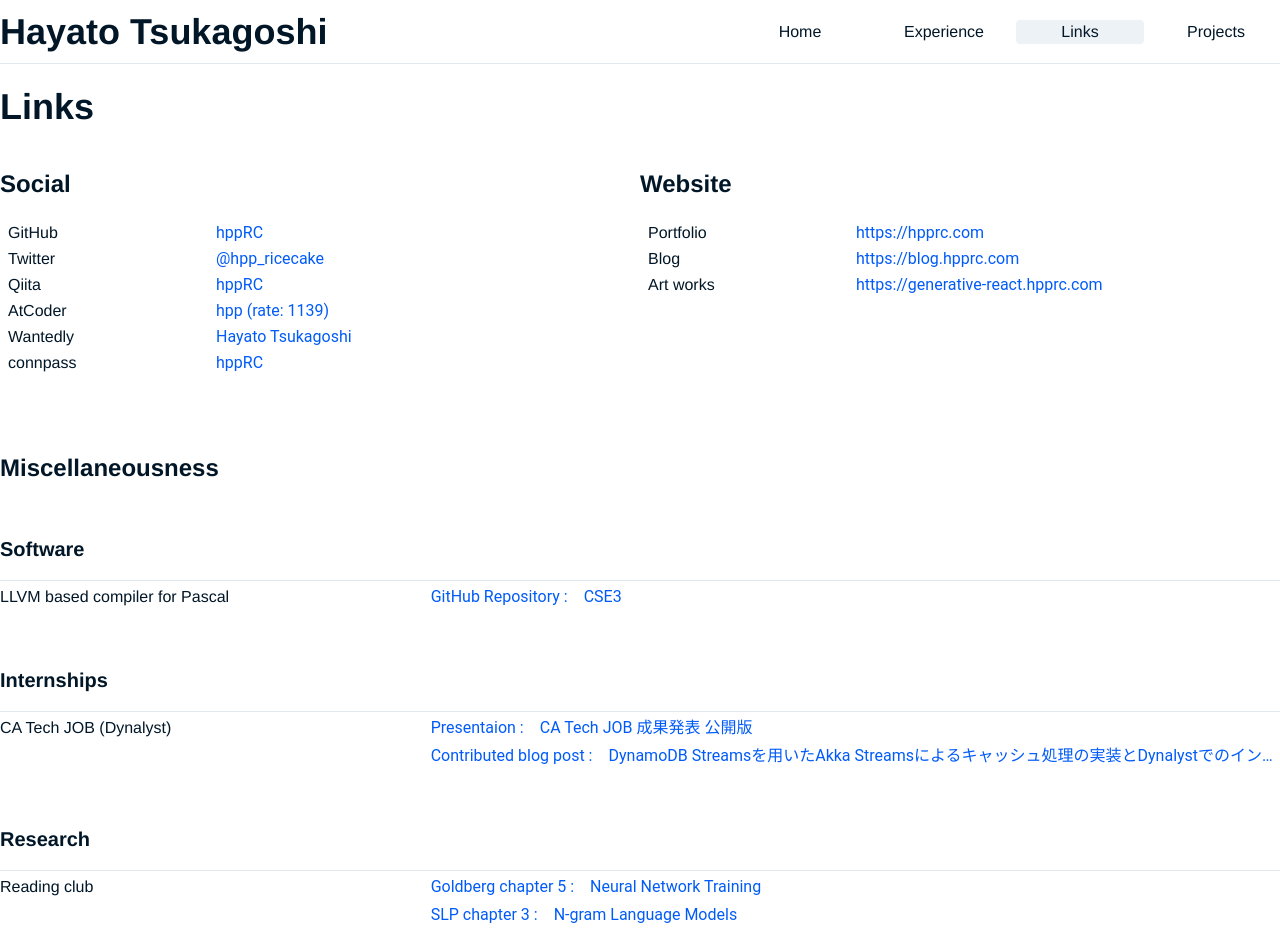
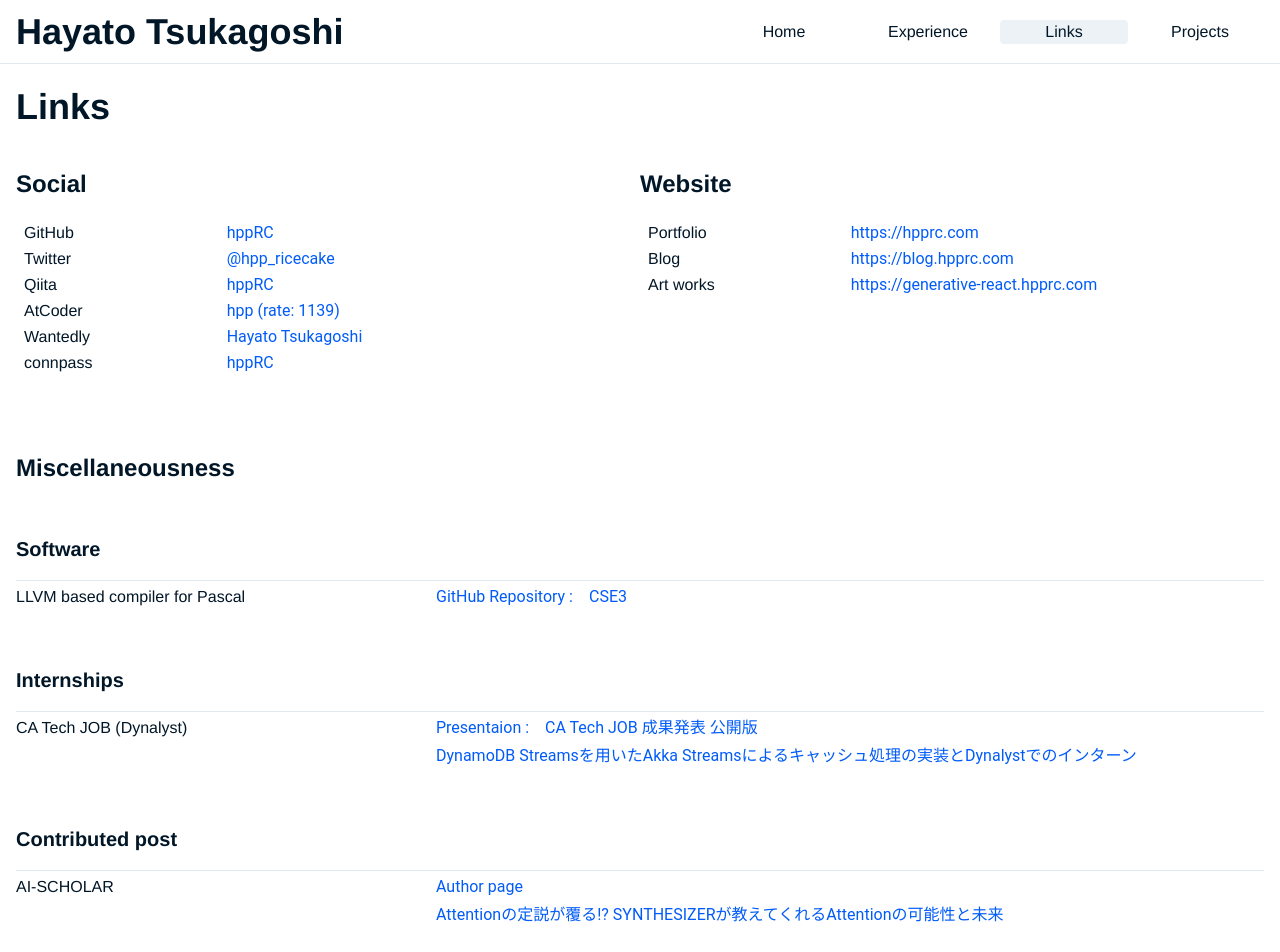
Before and after one commit to hppRC/hppRC.github.io, a Next.js app: page /links in a window 1280 px wide. Shown: the top 952 px of the page. Built offline with nearby package versions, Linux system fonts and the light colour scheme.

Commit message:
:sparkles: Add posts

```diff
--- a/src/layouts/header.tsx
+++ b/src/layouts/header.tsx
@@ -39,7 +39,7 @@ export const Header: React.FC = () => {
     setOpen((open) => !open);
   }, []);
   return (
-    <header className='fixed top-0 bg-white border-b pointer-events-auto w-full h-12 lg:h-16'>
+    <header className='fixed top-0 bg-white border-b pointer-events-auto w-full h-12 lg:h-16 lg:px-4'>
       <nav className='flex h-full bg-white max-w-screen-xl mx-auto items-center justify-between'>
         <div
           className={`absolute h-full w-full bg-white border-b transform transition-transform duration-300 ease-in-out px-2 lg:px-0 ${
--- a/src/layouts/index.tsx
+++ b/src/layouts/index.tsx
@@ -6,7 +6,7 @@ import { Header } from './header';
 const Component: React.FCX = ({ children }) => (
   <div className='flex flex-col min-h-screen pointer-events-none'>
     <Header />
-    <main className='flex-1 max-w-screen-xl w-full mx-auto pointer-events-auto p-2 pt-12 lg:pt-16 lg:px-0 lg:py-4'>
+    <main className='flex-1 max-w-screen-xl w-full mx-auto pointer-events-auto p-2 pt-12 lg:pt-16 lg:px-4'>
       {children}
     </main>
     <Footer />
--- a/src/pages/index.tsx
+++ b/src/pages/index.tsx
@@ -66,7 +66,7 @@ const certificatesResources: ReadonlyArray<Resource> = [
 
 const Component: React.FCX = () => (
   <>
-    <section className='my-8 text-sm lg:text-base flex ml-4 lg:ml-0 items-center'>
+    <section className='my-4 text-sm lg:text-base flex ml-4 lg:ml-0 items-center'>
       <div className='mr-4 lg:mr-8'>
         <picture>
           <source srcSet={WebpIcon} type='image/webp' />
--- a/src/pages/links.tsx
+++ b/src/pages/links.tsx
@@ -18,10 +18,7 @@ const websiteLinks = {
 type MiscellaneousData = { title: string; name?: string; href: string };
 
 const miscellaneousness: {
-  Software: { [key: string]: MiscellaneousData[] };
-  Internships: { [key: string]: MiscellaneousData[] };
-  Research: { [key: string]: MiscellaneousData[] };
-  LT: { [key: string]: MiscellaneousData[] };
+  [key: string]: { [key: string]: MiscellaneousData[] };
 } = {
   Software: {
     // 'Portfolio site': [{ title: `hpp portfolio`, href: `https://hpprc.com` }],
@@ -39,9 +36,17 @@ const miscellaneousness: {
         href: `https://docs.google.com/presentation/d/1o8TEOKGt89REdpD0KHM0pfb-yJcIgJcoiMJNUOqa1lY/edit?usp=sharing`,
       },
       {
-        title: `Contributed blog post`,
-        name: `DynamoDB Streamsを用いたAkka Streamsによるキャッシュ処理の実装とDynalystでのインターン`,
+        title: `DynamoDB Streamsを用いたAkka Streamsによるキャッシュ処理の実装とDynalystでのインターン`,
         href: `https://developers.cyberagent.co.jp/blog/archives/25747/`,
+      },
+    ],
+  },
+  'Contributed post': {
+    'AI-SCHOLAR': [
+      { title: `Author page`, href: `https://ai-scholar.tech/author/hpp` },
+      {
+        title: `Attentionの定説が覆る!? SYNTHESIZERが教えてくれるAttentionの可能性と未来`,
+        href: `https://ai-scholar.tech/articles/transformer/attention-synthesizer`,
       },
     ],
   },
--- a/src/pages/projects.tsx
+++ b/src/pages/projects.tsx
@@ -34,7 +34,7 @@ const data = [
 
 const Component: React.FCX = () => (
   <>
-    <section className='py-4'>
+    <section className='my-4'>
       <h1 className='font-bold text-2xl lg:text-4xl'>Projects</h1>
     </section>
     <section className='my-4 lg:my-16'>
```
